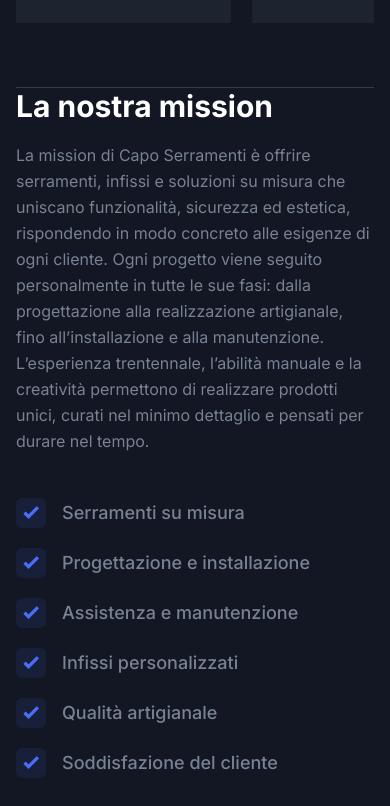
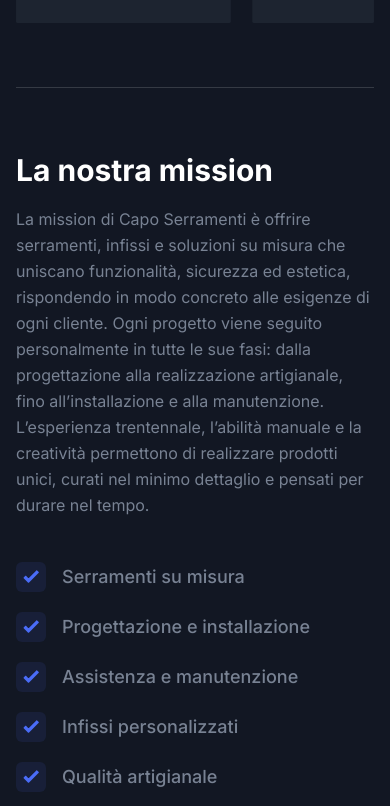
Before and after one commit to karca4/capo-serramenti-site, a Next.js app: page /company in a window 390 px wide. Shown: the part 1518-2324 px from the top of the page. Built offline with nearby package versions, Linux system fonts and the light colour scheme.

Commit message:
fix spacing in company mission and vision sections

```diff
--- a/src/components/Company/index.tsx
+++ b/src/components/Company/index.tsx
@@ -70,7 +70,7 @@
         </div>
       </div>
       <div id="company-mission" className="container">
-        <div className="border-b border-body-color/[.15] pb-16 dark:border-white/[.15] md:py-20 lg:py-28">
+        <div className="border-b border-body-color/[.15] py-16 dark:border-white/[.15] md:py-20 lg:py-28">
           <div className="-mx-4 flex flex-wrap items-center">
             <div className="w-full px-4 lg:w-1/2">
               <SectionTitle
@@ -119,7 +119,7 @@
         </div>
       </div>
       <div id="company-vision" className="container">
-        <div className="border-b border-body-color/[.15] pb-16 dark:border-white/[.15] md:py-20 lg:py-28">
+        <div className="border-b border-body-color/[.15] py-16 dark:border-white/[.15] md:py-20 lg:py-28">
           <div className="-mx-4 flex flex-wrap items-center">
             <div className="w-full px-4 lg:w-1/2">
               <SectionTitle
```
